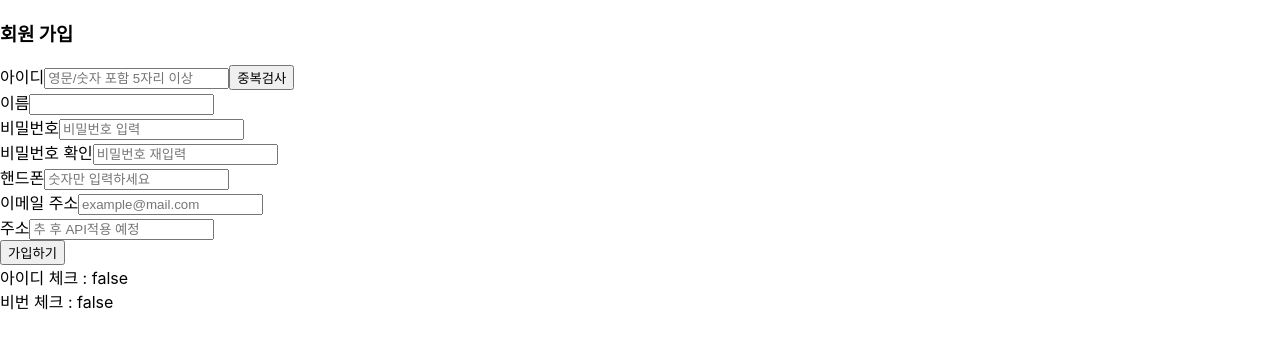
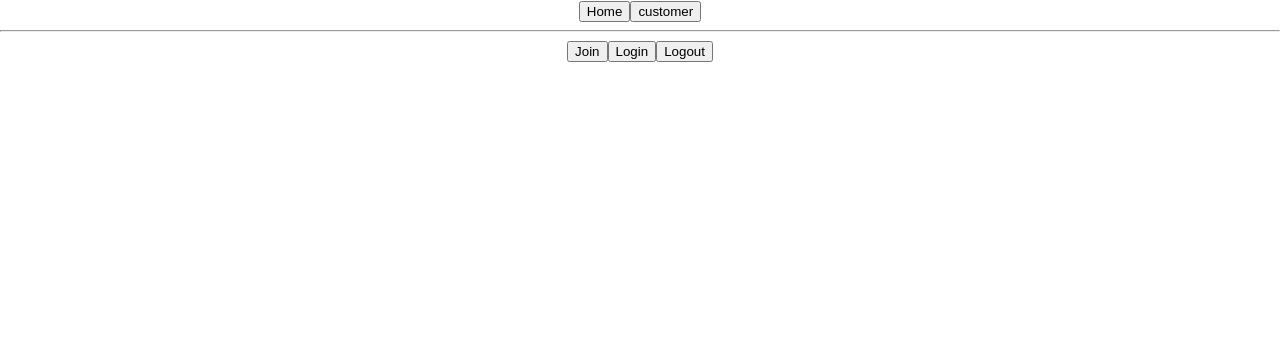
Before and after one commit to Medicine-Recommend-Project/haf_react-node, a React (Create React App) app: page /customer in a window 1280 px wide. Shown: the top 348 px of the page. Built offline with nearby package versions, Linux system fonts and the light colour scheme.

Commit message:
회원가입 기능 구현 완료(css적인 부분은 추후에 적용), daum 주소API 파일 생성, proxy에 'order, product' 등 예상 경로 추가

```diff
--- a/package.json
+++ b/package.json
@@ -15,8 +15,12 @@
     "mysql": "^2.18.1",
     "npm-run-all": "^4.1.5",
     "react": "^17.0.2",
+    "react-bootstrap": "^1.5.2",
+    "react-daum-postcode": "^2.0.6",
     "react-dom": "^17.0.2",
+    "react-router-dom": "^5.2.0",
     "react-scripts": "4.0.3",
+    "sass": "^1.32.8",
     "web-vitals": "^1.1.1",
     "winston": "^3.3.3",
     "winston-daily-rotate-file": "^4.5.2",
--- a/servers/routes/customerRoute.js
+++ b/servers/routes/customerRoute.js
@@ -7,7 +7,7 @@ let data, sqlQuery, sql;
 // 아이디 중복 체크
 router.post("/checkId", (req,res)=>{
     sqlQuery = " SELECT COUNT(*) FROM customer WHERE cid = ? ";
-    data = [req.body.cId];     //req는 데이터를 받은건데 join.js에서 cID라는 key의 data를 보내줌
+    data = req.body.cId;     //req는 데이터를 받은건데 join.js에서 cID라는 key의 data를 보내줌
 
     sql = db.query(sqlQuery, data, (err, row) => {
             if(!err) {
@@ -23,9 +23,9 @@ router.post("/checkId", (req,res)=>{
 
 // 회원가입
 router.post('/join', (req, res) => {
-    sqlQuery = " INSERT INTO customer(cid, name, cpw, ph, email, address) VALUES (?, ?, ?, ?, ?, ?) ";
+    sqlQuery = " INSERT INTO customer(cid, name, cpw, ph, email, address, detailAddress) VALUES (?, ?, ?, ?, ?, ?, ?) ";
     data = [
-        req.body.cId, req.body.name, req.body.cPw, req.body.ph, req.body.email, req.body.address
+        req.body.cId, req.body.name, req.body.cPw, req.body.ph, req.body.email, req.body.address, req.body.detailAddress
     ];
 
     sql = db.query(sqlQuery, data, (err, row) => {
--- a/src/App.js
+++ b/src/App.js
@@ -1,54 +1,31 @@
 import './App.css';
-import React, {Component} from 'react';
-import axios from "axios";
+import {BrowserRouter as Router, Route, Switch, Link} from 'react-router-dom'
 
-class App extends Component{
+/**********Route import**********/
+import Customer from './router/customerRouter';
 
-    /**
-     * db정보가 레코드마다 배열의 원소로 저장되어 보내지므로 this.state.hello를 빈배열로 초기화합니다.
-     * 그리고 받은 데이터는 개발모드 콘솔로 확인해봅니다.
-     * */
-    constructor(props) {
-        super(props);
-        this.state = {
-            username:null
-        };
-    }
+function App(){
 
-    /** 아래 함수 설명임. 필요없으면 지우셈 ~~~
-     * componentDidMount()는 컴포넌트가 마운트된 직후, 즉 트리에 삽입된 직후에 호출됩니다.
-     * DOM 노드가 있어야 하는 초기화 작업은 이 메서드에서 이루어지면 됩니다.
-     * 외부에서 데이터를 불러와야 한다면, 네트워크 요청을 보내기 적절한 위치입니다.
-     * 이 메서드는 데이터 구독을 설정하기 좋은 위치입니다.
-     * 데이터 구독이 이루어졌다면, componentWillUnmount()에서 구독 해제 작업을 반드시 수행하기 바랍니다.
-     * */
-    componentDidMount(){
-        /*
-        fetch('api')
-            .then(res => res.json())
-            .then(data => this.setState({username: data.username}));
-         */
-        this._getHello();
-    }
+    return(
+        <div className="App">
+            <Router>
+                {/*<header>부분은 프로젝트 완료 시 없앨 예정... 편의를 위함*/}
+                <header>
+                    <Link to="/">
+                        <button>Home</button>
+                    </Link>
+                    <Link to="/customer">
+                        <button>customer</button>
+                    </Link>
+                </header>
+                <hr />
+                    <Switch>
+                        <Route path="/customer" component={Customer} />
 
-    _getHello = async() => {
-        const res = await axios.get('/api/hello');
-        console.log(res.data);
-    }
-
-    render(){
-        const {username} = this.state;
-        return (
-        <div className="App">
-          <header className="App-header">
-{           username ? `Hello ${username}` : 'Hello World.'}
-            <p>
-                콘솔 보면 product table 값 들고온거 보임
-            </p>
-          </header>
+                    </Switch>
+            </Router>
         </div>
-        );
-    }
+    );
 }
 
 export default App;
--- a/src/customer/join.js
+++ b/src/customer/join.js
@@ -1,63 +1,100 @@
-import React, {useState} from "react";
+import React, {useEffect, useState} from "react";
 import axios from "axios";
+import DaumPostcodeAPI from "../home/DaumPostcodeAPI";
 
-function Join(){
+function Join({history}){
 
     // id 중복 체크 검사여부 및 비밀번호&비밀번호 확인 일치 여부
-    const[check, setCheck] = useState({idCheck : "false", pwCheck : "false"});
+    const[check, setCheck] = useState({idCk : false, pwCk : false});
     // 위의 check 결과를 유동적으로 view에 띄워주기 위함
-    const[checkRs, setCheckRs] = useState("");
+    const[checkRs, setCheckRs] = useState({idRs : "", pwRs : "", emRs : "", phRs : ""});
     // input들을 관리하기 위함
     const [inputs, setInputs] = useState({
-        cId: "", name: "", cPw: "", pwCheck: "", ph: "", email: "", address: ""
+        cId: "", name: "", cPw: "", pwCheck: "", ph: "", email: "", zonecode : "", address: "", detailAddress: ""
     });
+    const [open, setOpen] = useState(false);    //다음 주소api를 팝업처럼 관리하기 위함
+    // 밑에 useEffect로 setOpen관리하는 이유 : https://velog.io/@ohgoodkim/-%EC%97%90%EB%9F%AC%EB%85%B8%ED%8A%B8-Cant-perform-a-React-state-update-on-an-unmounted-component
+    useEffect(() => {
+        return () => {
+            //useState를 true나 false로 지정하면 이렇게 기본 값 설정해줘야 콘솔창에 에러안나나 보다
+            setOpen(false);
+            setCheck({...check, idCk : false, pwCk : false});
+        } // cleanup function을 이용
+    }, []);
 
-    // 통신 시 header에 json타입으로 config 지정할 때 사용
-    let jsonHeaderConfig = {
-        headers: { "Content-Type": "application/json" }
-    }
-    // 정규식
-    const eng = /^[a-z|A-Z]*$/;
-    const num = /^\d*$/;
+    // 정규식 참고 : https://uznam8x.tistory.com/62 //정규식 세부내용 알고싶으면 https://xively.tistory.com/22
+    //이메일 형식 검사
+    const regEmail = /^(([^<>()\[\]\\.,;:\s@"]+(\.[^<>()\[\]\\.,;:\s@"]+)*)|(".+"))@((\[\d{1,3}\.\d{1,3}\.\d{1,3}\.\d{1,3}])|(([a-zA-Z\-0-9]+\.)+[a-zA-Z]{2,}))$/g;
+    // 대/소문자,숫자 포함하여 6글자 이상
+    const regEngNum6 = /^.*(?=.{6,})(?=.*[a-zA-Z])(?=.*\d)(?=.+?[^\W|_])[\w!@#$%^&*()-_+={}\|\\\/]+$/g;
+    // 대/소문자만 4글자 이상되고 숫자는 0회이상 포함
+    const regEng4 = /^.*(?=.{4,})([a-zA-Z]+)(\d*)/g;
+    // 핸드폰 번호 입력 시 하이픈 넣어주려고 만듦 (구 번호는 어떻게할지 고민중...)
+    const regNumOnly = /[^0-9]/g;   //숫자가 아닌 것
+    const regPh1 = /^(\d{3})(\d)/;
+    const regPh2 = /^(\d{3}-\d{4})(\d)/;
 
     //input창에 입력을 하면 state에 값을 저장
     let onTyping = (e)=>{
         //e.target하면 해당 함수가 실행 된 tag가 선택됨. 그 안에서 name과 value값을 가져와 저장하는 것
-        setInputs({
-            ...inputs,
-            [e.target.name]: e.target.value
-        });
+        setInputs({ ...inputs, [e.target.name]: e.target.value });
+
+        // 비밀번호 일치 여부, 정규식 만족 여부
+        switch (e.target.name){
+
+            case 'cId':
+                if(regEng4.test(e.target.value)){
+                    setCheckRs({...checkRs, idRs:'⭕ 중복검사를 완료해주세요.'});
+                }else {
+                    setCheckRs({...checkRs, idRs:'❌ 영문/숫자만 포함 된 4글자 이상이여야합니다.'});
+                }
+
+                setCheck({ ...check, idCk: false });
+                break;
+
+            case 'cPw':
+                if(e.target.value === inputs.pwCheck) { setCheck({ ...check, pwCk: true  }); }
+                else { setCheck({ ...check, pwCk: false }); }
+
+                if(regEngNum6.test(e.target.value)){
+                    setCheckRs({...checkRs, pwRs:'🟢'});
+                }else{
+                    setCheckRs({...checkRs, pwRs:'❌ 영문/숫자만 포함 6글자 이상이여야합니다.'});
+                    setCheck({ ...check, pwCk: "false"  });
+                }
+                break;
+
+            case 'pwCheck':
+                if(e.target.value === inputs.cPw){ setCheck({ ...check, pwCk: true  }); }
+                else{ setCheck({ ...check, pwCk: "false" }); }
+
+                //정규식을 만족하지 못하면 pwCk는 false
+                if(!regEngNum6.test(e.target.value)) setCheck({ ...check, pwCk: false });
+                break;
+
+            case 'email':
+                if(regEmail.test(e.target.value)){ setCheckRs({...checkRs, emRs:'🟢'}); }
+                else{ setCheckRs({...checkRs, emRs:'❌ 이메일 형식에 맞지 않습니다. 근데 이건 형식 안맞아도 가입됨'}); }
+                break;
+
+            case 'ph':
+                let value = e.target.value.replace(regNumOnly, ''); //숫자 외의 다른 문자가 들어오면 없애줌
+                //핸드폰 번호 중간에 - 넣어주기
+                if (regPh1.test(value)) { value = value.replace(regPh1, '$1-$2'); }
+                if (regPh2.test(value)) { value = value.replace(regPh2, '$1-$2'); }
+                // - 들어간 번호를 다시 useState의 ph에 넣어주기
+                setInputs({ ...inputs, ph: value });
+                break;
+
+            default: return;    //위 case의 이름에 해당하는 애들이 아니면 return;
+        }
         // console.log(e.target.name," : ", e.target.value);
-        if (e.target.name === 'cPw') {
-            if(e.target.value === inputs.pwCheck){
-                setCheck({
-                    ...check,
-                    pwCheck: "true"
-                });
-            }else{
-                setCheck({
-                    ...check,
-                    pwCheck: "false"
-                });
-            }//end of inner if()
-        }else if (e.target.name === 'pwCheck') {
-            if(e.target.value === inputs.cPw){
-                setCheck({
-                    ...check,
-                    pwCheck: "true"
-                });
-            }else{
-                setCheck({
-                    ...check,
-                    pwCheck: "false"
-                });
-            }//end of inner if()
-        }//end of outer if()
+
     }; //end of onTyping()
 
-    //유효성(빈 칸, 정규 표현식 만족) 체크
+    //유효성(빈 칸, id 중복 검사, pw 조건 만족) 체크
     let validationCheck = () => {
-        let vc = 3;
+        let vc = 3; // 회원가입 위한 조건이 다 만족하는지 체크하기 위해서 만듦. 왠지 모르겠는데 그냥 return;해도 밑에 문장들까지 싹 실행하길래...ㅠㅠ
 
         for(let i in Object.keys(inputs)){
             // console.log(Object.keys(inputs)[i], ' : ', inputs[Object.keys(inputs)[i]]); // ← state의 key : value 값 console에 찍어줌
@@ -68,8 +105,8 @@ function Join(){
             }//end of if()
         }//end of for()
         vc -= 1;
-        if(check.idCheck === "false" ? alert('아이디 중복 검사를 완료해주세요.') : vc -= 1 );
-        if(check.pwCheck === "false" ? alert('비밀번호가 일치하지 않습니다.') : vc -= 1 );
+        if(check.idCk ? vc -= 1 : alert('아이디 중복 검사를 완료해주세요.') );
+        if(check.pwCk ? vc -= 1 : alert('비밀번호가 조건에 만족하지 않습니다.') );
 
         return vc;
     }; //end of validationCheck()
@@ -77,46 +114,44 @@ function Join(){
     //아이디 중복 검사
     let checkId = async() => {
 
-        if(inputs.cId === null || inputs.cId === ""){
-            setCheckRs('아이디를 입력하세요.');
-            return;
-        }else if(inputs.cId.length < 6 ){
-            setCheckRs('아이디는 영문/숫자 포함 5자리 이상이여야합니다.');
+        // 아이디 유효성 검사(페이지 로딩 후 빈 값일때도 통신이 되어서)
+        if(!regEng4.test(inputs.cId)){
+            setCheckRs({...checkRs, idRs:'❌ 영문/숫자만 포함 된 4글자 이상이여야합니다'});
+            setCheck({ ...check, idCk: false });
             return;
         }
-
 
         let url = '/customer/checkId';
         let data = {"cId": inputs.cId};
 
         fetch(url,{
             method:"post",
-            jsonHeaderConfig,
+            headers: { "Content-Type": "application/json" },
             body: JSON.stringify(data),	// json화 해버리기
         })
             .then(res => res.json())
             .then(json => {
                 if(json === 0){
-                    setCheck({
-                        ...check,
-                        idCheck: "true"
-                    });
-                    setCheckRs('사용가능한 아이디입니다!');
+                    setCheck({ ...check, idCk: true });
+                    setCheckRs({...checkRs, idRs:'🟢'});
                 }else{
-                    setCheck({
-                        ...check,
-                        idCheck: "false"
-                    });
-                    setCheckRs('이미 사용중인 아이디입니다!');
+                    setCheck({ ...check, idCk: false });
+                    setCheckRs({...checkRs, idRs:'❌ 이미 사용중인 아이디입니다!'});
                 }
             })
-            .catch(error => {
-                    console.log(error);
-                }
-            );
+            .catch(error => { console.log(error); });
     }//end of _checkId()
 
+    //daum 주소검색 API 팝업 띄운 후 입력된 값 받아오기
+    let daumHandler = (data) => {
+        let api = {};
+        api = data;
+        // console.log(api);
+        setInputs({...inputs, address: api.fullAddress, zonecode : api.zonecode});
+        setOpen(false);
+    }
 
+    //회원 가입 폼 제출
     let submitForm = async () => {
         const url = '/customer/join';
         let data = {};
@@ -126,22 +161,27 @@ function Join(){
             data[Object.keys(inputs)[i]] = inputs[Object.keys(inputs)[i]];
         }//end of for()
 
-        axios.post(url, JSON.stringify(data), jsonHeaderConfig)
+        axios.post(url, JSON.stringify(data), { headers: {"Content-Type": "application/json"} })
             .then(res => {
-                console.log(res.data);
-                if(res.data > 0 ? alert('가입 성공') : alert('가입에 실패하였습니다. 다시 시도해주세요.'));
+                if(res.data > 0){
+                    alert('가입 성공. 환영합니다!');
+                    setInputs({...inputs, cId: "", name: "", cPw: "", pwCheck: "", ph: "", email: "", zonecode : "", address: "", detailAddress: ""})
+                    history.push('/customer/login');
+                }else{
+                    alert('가입에 실패하였습니다. 다시 시도해주세요.');
+                }
             }).catch(e => {
-            console.log(e);
-            alert('가입에 실패하였습니다. 다시 시도해주세요.');
+                console.log(e);
+                alert('가입에 실패하였습니다. 다시 시도해주세요.');
         });
-    }
+    }//end of submitForm()
 
     return(
         <div>
             <h3>회원 가입</h3>
             <form onSubmit={(e)=>{
                 e.preventDefault();
-                if(validationCheck() > 0 ? console.log('유효성 검사 실패') : submitForm()) ;
+                if(validationCheck() > 0 ? console.log('유효성 검사 실패') : submitForm() );
             }}>
                 아이디
                 <input type="text" name="cId" placeholder="영문/숫자 포함 5자리 이상" onChange={onTyping} value={inputs.cId}/>
@@ -149,24 +189,32 @@ function Join(){
                     e.preventDefault();
                     checkId();
                 }}>중복검사</button>
-                {checkRs}
-                <br/>
+                {checkRs.idRs} <br/>
                 이름
                 <input type="text" name="name" onChange={onTyping} value={inputs.name}/><br/>
                 비밀번호
-                <input type="password" name="cPw" placeholder="비밀번호 입력" onChange={ onTyping } value={inputs.cPw}/><br/>
+                <input type="password" name="cPw" placeholder="비밀번호 입력" onChange={ onTyping } value={inputs.cPw}/>
+                {checkRs.pwRs} <br/>
                 비밀번호 확인
                 <input type="password" name="pwCheck" placeholder="비밀번호 재입력" onChange={ onTyping } value={inputs.pwCheck}/><br/>
                 핸드폰
                 <input type="text" name="ph" placeholder="숫자만 입력하세요"onChange={onTyping} value={inputs.ph}/><br/>
                 이메일 주소
-                <input type="mail" name="email" placeholder="example@mail.com"onChange={onTyping} value={inputs.email}/><br/>
-                주소
-                <input type="text" name="address" placeholder="추 후 API적용 예정"onChange={onTyping} value={inputs.address}/><br/>
+                <input type="mail" name="email" placeholder="example@mail.com"onChange={onTyping} value={inputs.email}/>
+                {checkRs.emRs} <br/>
+                주소<br/>
+                {
+                    open ? <DaumPostcodeAPI handler={daumHandler}/> : null
+                }
+                {inputs.zonecode} {inputs.address} <button onClick={event => {event.preventDefault(); setOpen(true);}}>주소찾기</button>
+                <br/>
+                상세 주소
+                <input type="text" name="detailAddress" onChange={onTyping} value={inputs.detailAddress}/>
+                <br/>
                 <button type="submit" onSubmit={(e)=>{e.preventDefault();}}>가입하기</button>
                 <br/>
-                아이디 체크 : {check.idCheck} <br/>
-                비번 체크 : {check.pwCheck}
+                {/*아이디 체크 : {check.idCk} <br/>*/}
+                {/*비번 체크 : {check.pwCk}*/}
             </form>
         </div>
     );
--- /dev/null
+++ b/src/home/DaumPostcodeAPI.js
@@ -0,0 +1,69 @@
+import React from 'react';
+import DaumPostcode from "react-daum-postcode";
+
+// 출처 : https://ddeck.tistory.com/41
+
+const DaumPostcodeAPI = (props) => {
+
+    // 우편번호 검색 후 주소 클릭 시 실행될 함수, data callback 용
+    const handlePostCode = (data) => {
+        let fullAddress = data.address;
+        let extraAddress = '';
+
+        if (data.addressType === 'R') {
+            if (data.bname !== '') {
+                extraAddress += data.bname;
+            }
+            if (data.buildingName !== '') {
+                extraAddress += (extraAddress !== '' ? `, ${data.buildingName}` : data.buildingName);
+            }
+            fullAddress += (extraAddress !== '' ? ` (${extraAddress})` : '');
+        }
+
+        // console.log('data',data)
+        // console.log('fullAddress',fullAddress)
+        // console.log('data.zonecode', data.zonecode)
+
+        //상위 컴포넌트로 정보 전달
+        props.handler({fullAddress: fullAddress, zonecode: data.zonecode})
+
+    }
+    //api 테마설정
+    const themeObj = {
+        bgColor: "#EDEDED", //바탕 배경색
+        //searchBgColor: "", //검색창 배경색
+        //contentBgColor: "", //본문 배경색(검색결과,결과없음,첫화면,검색서제스트)
+        pageBgColor: "#E0DFDF", //페이지 배경색
+        //textColor: "", //기본 글자색
+        //queryTextColor: "", //검색창 글자색
+        postcodeTextColor: "#E9051E", //우편번호 글자색
+        //emphTextColor: "", //강조 글자색
+        outlineColor: "#727171" //테두리
+    };
+
+    //width랑 height를 따로 지정해놓는 이유 : 주소찾기 api를 화면 딱 중앙에 띄우고 싶어서
+    let width = 500;
+    let height = 600;
+    const postCodeStyle = {
+        display: "block",
+        position: "absolute",
+        width: width,
+        height: height,
+        padding: "7px",
+        left: (window.screen.width / 2) - (width / 2),
+        top: (window.screen.height / 2) - (height / 2)
+    };
+
+    return(
+        <div>
+            <DaumPostcode
+                style={postCodeStyle}
+                theme={themeObj}
+                onComplete={handlePostCode}
+                autoClose
+            />
+        </div>
+    );
+}
+
+export default DaumPostcodeAPI;
--- a/src/index.js
+++ b/src/index.js
@@ -2,13 +2,11 @@ import React from 'react';
 import ReactDOM from 'react-dom';
 import './index.css';
 import App from './App';
-import Join from '../src/customer/join';
 import reportWebVitals from './reportWebVitals';
 
 ReactDOM.render(
   <React.StrictMode>
-    {/*<App />*/}
-    <Join></Join>
+    <App />
   </React.StrictMode>,
   document.getElementById('root')
 );
--- /dev/null
+++ b/src/router/customerRouter.js
@@ -0,0 +1,30 @@
+import React from "react"
+import {BrowserRouter as Router, Link, Route, Switch} from "react-router-dom"
+import Join from "../customer/join";
+import Login from "../customer/login";
+import Logout from "../customer/logout";
+
+function Customer({ match }) {
+    return (
+        <Router>
+            <header>
+                <Link to={`${match.path}/join`}>
+                    <button>Join</button>
+                </Link>
+                <Link to={`${match.path}/login`}>
+                    <button>Login</button>
+                </Link>
+                <Link to={`${match.path}/logout`}>
+                    <button>Logout</button>
+                </Link>
+            </header>
+            <Switch>
+                <Route path={`${match.path}/join`} component={Join} />
+                <Route exact path={`${match.path}/login`} component={Login} />
+                <Route exact path={`${match.path}/logout`} component={Logout} />
+            </Switch>
+        </Router>
+    )
+}
+
+export default Customer
--- a/src/setupProxy.js
+++ b/src/setupProxy.js
@@ -5,7 +5,7 @@ const { createProxyMiddleware } = require('http-proxy-middleware');
 // ★ 새로 경로 추가할 때 마다 []여기 배열 안에 '/경로' 추가해줘야함 ★
 module.exports = function (app){
     app.use(
-        createProxyMiddleware(['/api','/customer'], {
+        createProxyMiddleware(['/api','/customer','/product','/order','/board'], {
             target: 'http://localhost:3001',
             changeOrigin: true
         })
```
Also changed, not shown: servers/routes/apiRoute.js (+8 -2 lines), src/customer/login.js (+11 -0 lines), src/customer/logout.js (+11 -0 lines), 1 other file (tests, documents, lock files or other folders).
